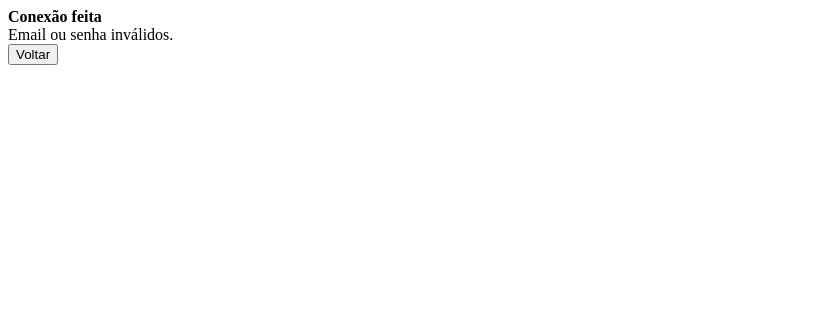
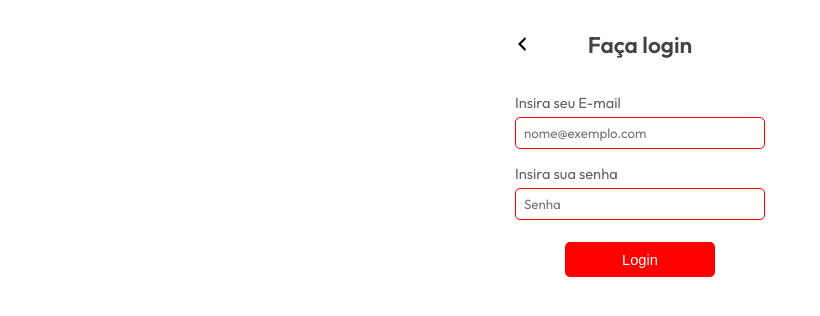
Before and after one commit to gregoryNatali/meats, a PHP site: page /login.php in a window 1280 px wide. Shown: the top 316 px of the page, without its empty margins (0-820 px from the left). Run offline with PHP 8.4, Linux system fonts and the light colour scheme; data comes from the database, SQL or seed files in the repository; data that the repository does not hold is empty.

Commit message:
finalizando telas de cadastro e login

```diff
--- /dev/null
+++ b/dbconnect.php
@@ -0,0 +1,15 @@
+<?php
+
+    $servername = "localhost:3307";
+    $username = "root";
+    $password = "";
+    $dbname = "meats";
+
+    // cria a conexão
+    $conn = mysqli_connect($servername, $username, $password, $dbname);
+    // verifica a conexão
+    if (!$conn) {
+        die("Connection failed: " . mysqli_connect_error());
+    }
+
+?>
--- a/estilos.css
+++ b/estilos.css
@@ -1,4 +1,4 @@
-@import url('https://fonts.googleapis.com/css2?family=Outfit:wght@400;600&display=swap');
+@import url('https://fonts.googleapis.com/css2?family=Outfit:wght@400;500;600&display=swap');
 
 * {
     margin: 0;
@@ -62,9 +62,10 @@ input:focus {
 #form-text {
     margin-top: 10px;
     color: rgb(59, 59, 59);
+    text-align: center;
 }
 
-#register-button, #login-button {
+button {
     margin-top: 7px;
     width: 150px;
     height: 35px;
@@ -77,7 +78,7 @@ input:focus {
     outline: none;
 }
 
-#register-button:active, #login-button:active {
+button:active {
     background-color: rgb(206, 0, 0);
 }
 
@@ -90,7 +91,7 @@ input:focus {
         right: 40vw;
     }
 
-    #register-button, #login-button {
-        width: 50%;
+    button {
+        width: 50vw;
     }
 }
--- a/login.php
+++ b/login.php
@@ -1,31 +1,50 @@
+<!DOCTYPE html>
+<html lang="pt-br">
+<head>
+    <meta charset="UTF-8">
+    <meta http-equiv="X-UA-Compatible" content="IE=edge">
+    <meta name="viewport" content="width=device-width, initial-scale=1.0">
+    <link rel="stylesheet" href="estilos.css">
+    <link rel="shortcut icon" href="screens/logo.png" type="image/x-icon">
+    <title>Login</title>
+</head>
+<body>
+    <h1>Faça login</h1>
+    <a href="loginscreen.html" id="back">
+        <svg width="20" height="20" viewBox="0 0 20 20" fill="none" xmlns="http://www.w3.org/2000/svg">
+            <path d="M14 5L9 10L14 15L13 17L6 10L13 3L14 5Z" fill="black"/>
+        </svg>
+    </a>
+    <form class="input-wrapper" action="" method="post">
+        <div>
+          <label for="email-input">Insira seu E-mail</label>
+          <input id="email-input" name="email" required placeholder="nome@exemplo.com">
+        </div>
+        <div>
+          <label for="password-input">Insira sua senha</label>
+          <input id="password-input" type="password" name="senha" required placeholder="Senha">
+        </div>
+        <button id="login-button" name="submit-button" type="submit">Login</button>
+        <small id="form-text"></small>
+    </form>
     <?php
-    $servername = "localhost:3307";
-    $username = "root";
-    $password = "";
-    $dbname = "meats";
+        require_once('dbconnect.php');
+
+        if(isset($_POST['submit-button'])) {
             $email = $_POST['email'];
             $senha = $_POST['senha'];
-
-    // Create connection
-    $conn = mysqli_connect($servername, $username, $password, $dbname);
-    // Check connection
-    if (!$conn) {
-      die("Connection failed: " . mysqli_connect_error());
-    }
-    echo '<strong>Conexão feita</strong><br>';
 
             $sql = "SELECT email_usuario, senha_usuario FROM usuario WHERE email_usuario = '$email' && senha_usuario = '$senha'";
             $result = mysqli_query($conn, $sql);
 
-    if (mysqli_num_rows($result) > 0) {
-      // output data of each row
-      while($row = mysqli_fetch_assoc($result)) {
-        echo "Você fez login no e-mail: " . $row["email_usuario"] . "<br><a href=\"screens\destaques.html\"><button>Acessar o MEATS</button></a>";
+            if (mysqli_num_rows($result) > 0) { // caso o login seja sucedido, redirecione
+              header("Location: screens/destaques.html");
+            } else {
+              echo "<script>document.querySelector('#form-text').innerText = 'E-mail ou senha inválidos'</script>";
             }
-    } else {
-      echo "Email ou senha inválidos.<br><a href=\"login.html\"><button>Voltar</button></a>";
         }
 
         mysqli_close($conn);
-
     ?>
+</body>
+</html>
--- a/loginscreen.html
+++ b/loginscreen.html
@@ -50,7 +50,7 @@
       <a href="cadastro.html">
         <div id="sign-up">Cadastre-se</div>
       </a>
-      <a href="login.html">
+      <a href="login.php">
         <h4>Já tem uma conta?</h4>
       </a>
     </div>
```
Also changed, not shown: cadastro.php (+28 -20 lines), login.html (deleted, +0 -26 lines). Lines whose indentation alone changed are shown as unchanged.
